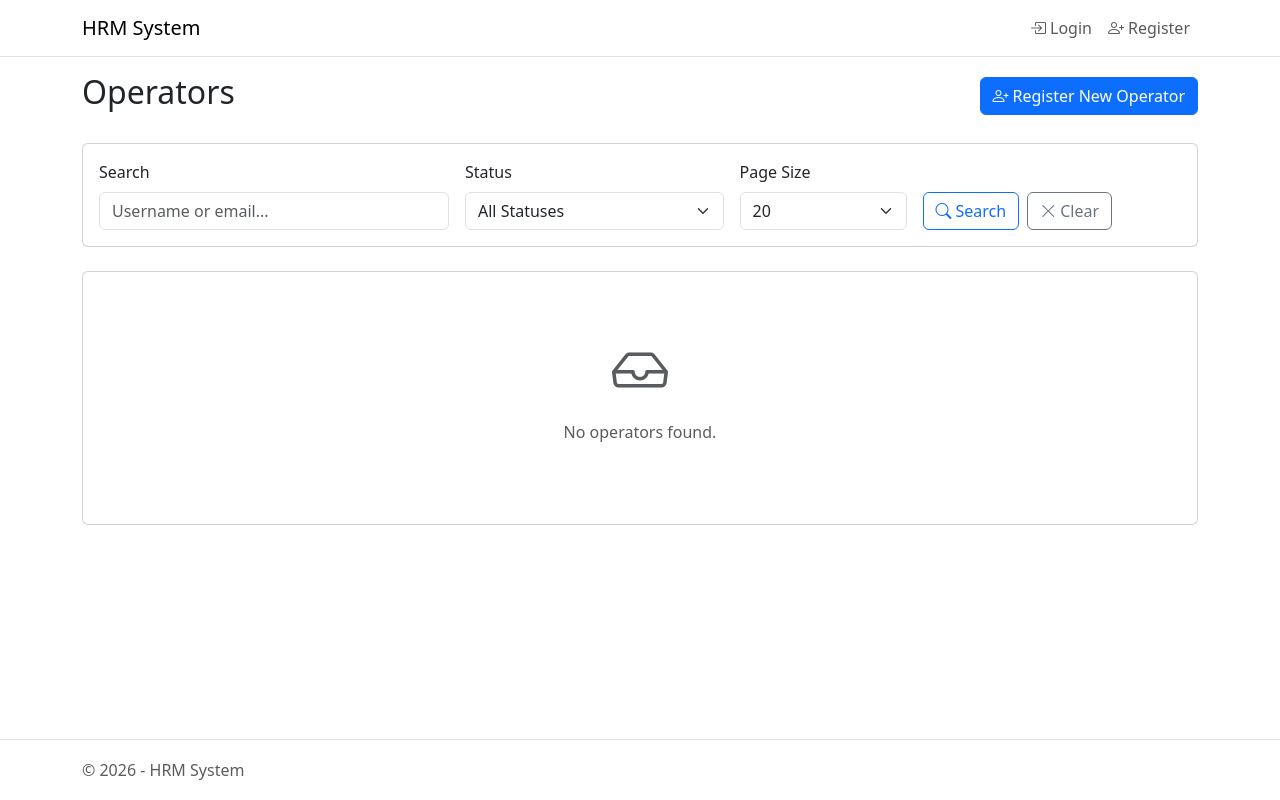
After one commit to zoamimon/HRM, an ASP.NET Core app: template src/Apps/HRM.Web/Views/Operator/Index.cshtml in a window 1280 px wide. The commit adds this page. Run offline with ASP.NET Core 8, Linux system fonts and the light colour scheme; the template is opened without the code that fills it, so the values that code supplies are empty.

Commit message:
feat: Add operator list page with pagination, search, and filter
- Add GetOperatorsQuery and OperatorSummaryDto in Identity.Application
- Add GetOperatorsQueryHandler in Identity.Infrastructure
- Add GetOperators endpoint with HasPermission in Identity.Api
- Add OperatorListViewModel, OperatorSummary, PagedResult models in HRM.Web
- Add Index action to OperatorController with pagination support
- Add Index.cshtml view with search, status filter, and pagination UI
- Update _Layout.cshtml navigation to include Operators link

```diff
--- /dev/null
+++ b/src/Apps/HRM.Web/Views/Operator/Index.cshtml
@@ -0,0 +1,215 @@
+@model OperatorListViewModel
+
+@{
+    ViewData["Title"] = "Operators";
+}
+
+<div class="d-flex justify-content-between align-items-center mb-4">
+    <h2>Operators</h2>
+    <a asp-action="Register" class="btn btn-primary">
+        <i class="bi bi-person-plus me-1"></i>Register New Operator
+    </a>
+</div>
+
+<!-- Search and Filter Form -->
+<div class="card mb-4">
+    <div class="card-body">
+        <form asp-action="Index" method="get" class="row g-3">
+            <div class="col-md-4">
+                <label class="form-label">Search</label>
+                <input type="text" name="searchTerm" value="@Model.SearchTerm" class="form-control" placeholder="Username or email..." />
+            </div>
+            <div class="col-md-3">
+                <label class="form-label">Status</label>
+                <select name="status" class="form-select">
+                    <option value="">All Statuses</option>
+                    @foreach (var status in OperatorListViewModel.StatusOptions)
+                    {
+                        <option value="@status" selected="@(Model.StatusFilter == status)">@status</option>
+                    }
+                </select>
+            </div>
+            <div class="col-md-2">
+                <label class="form-label">Page Size</label>
+                <select name="pageSize" class="form-select">
+                    <option value="10" selected="@(Model.PageSize == 10)">10</option>
+                    <option value="20" selected="@(Model.PageSize == 20)">20</option>
+                    <option value="50" selected="@(Model.PageSize == 50)">50</option>
+                    <option value="100" selected="@(Model.PageSize == 100)">100</option>
+                </select>
+            </div>
+            <div class="col-md-3 d-flex align-items-end gap-2">
+                <button type="submit" class="btn btn-outline-primary">
+                    <i class="bi bi-search me-1"></i>Search
+                </button>
+                <a asp-action="Index" class="btn btn-outline-secondary">
+                    <i class="bi bi-x-lg me-1"></i>Clear
+                </a>
+            </div>
+        </form>
+    </div>
+</div>
+
+<!-- Operators Table -->
+<div class="card">
+    <div class="card-body">
+        @if (Model.Operators.Items.Count == 0)
+        {
+            <div class="text-center py-5">
+                <i class="bi bi-inbox display-4 text-muted"></i>
+                <p class="mt-3 text-muted">No operators found.</p>
+                @if (!string.IsNullOrEmpty(Model.SearchTerm) || !string.IsNullOrEmpty(Model.StatusFilter))
+                {
+                    <a asp-action="Index" class="btn btn-link">Clear filters</a>
+                }
+            </div>
+        }
+        else
+        {
+            <div class="table-responsive">
+                <table class="table table-hover">
+                    <thead class="table-light">
+                        <tr>
+                            <th>Username</th>
+                            <th>Full Name</th>
+                            <th>Email</th>
+                            <th>Status</th>
+                            <th>Created</th>
+                            <th>Last Login</th>
+                            <th class="text-end">Actions</th>
+                        </tr>
+                    </thead>
+                    <tbody>
+                        @foreach (var op in Model.Operators.Items)
+                        {
+                            <tr>
+                                <td>
+                                    <strong>@op.Username</strong>
+                                </td>
+                                <td>@op.FullName</td>
+                                <td>
+                                    <a href="mailto:@op.Email">@op.Email</a>
+                                </td>
+                                <td>
+                                    @{
+                                        var badgeClass = op.Status switch
+                                        {
+                                            "Active" => "bg-success",
+                                            "Pending" => "bg-warning text-dark",
+                                            "Suspended" => "bg-danger",
+                                            "Deactivated" => "bg-secondary",
+                                            _ => "bg-secondary"
+                                        };
+                                    }
+                                    <span class="badge @badgeClass">@op.Status</span>
+                                </td>
+                                <td>
+                                    <span title="@op.CreatedAtUtc.ToString("yyyy-MM-dd HH:mm:ss") UTC">
+                                        @op.CreatedAtUtc.ToString("yyyy-MM-dd")
+                                    </span>
+                                </td>
+                                <td>
+                                    @if (op.LastLoginAtUtc.HasValue)
+                                    {
+                                        <span title="@op.LastLoginAtUtc.Value.ToString("yyyy-MM-dd HH:mm:ss") UTC">
+                                            @op.LastLoginAtUtc.Value.ToString("yyyy-MM-dd HH:mm")
+                                        </span>
+                                    }
+                                    else
+                                    {
+                                        <span class="text-muted">Never</span>
+                                    }
+                                </td>
+                                <td class="text-end">
+                                    <a asp-action="Details" asp-route-id="@op.Id" class="btn btn-sm btn-outline-primary">
+                                        <i class="bi bi-eye"></i> View
+                                    </a>
+                                </td>
+                            </tr>
+                        }
+                    </tbody>
+                </table>
+            </div>
+
+            <!-- Pagination -->
+            @if (Model.Operators.TotalPages > 1)
+            {
+                <nav aria-label="Operator list pagination" class="mt-4">
+                    <div class="d-flex justify-content-between align-items-center">
+                        <div class="text-muted">
+                            Showing @(Model.Operators.Items.Count) of @Model.Operators.TotalCount operators
+                            (Page @Model.Operators.PageNumber of @Model.Operators.TotalPages)
+                        </div>
+                        <ul class="pagination mb-0">
+                            <!-- First Page -->
+                            <li class="page-item @(Model.Operators.HasPreviousPage ? "" : "disabled")">
+                                <a class="page-link" asp-action="Index"
+                                   asp-route-searchTerm="@Model.SearchTerm"
+                                   asp-route-status="@Model.StatusFilter"
+                                   asp-route-pageNumber="1"
+                                   asp-route-pageSize="@Model.PageSize">
+                                    <i class="bi bi-chevron-double-left"></i>
+                                </a>
+                            </li>
+
+                            <!-- Previous Page -->
+                            <li class="page-item @(Model.Operators.HasPreviousPage ? "" : "disabled")">
+                                <a class="page-link" asp-action="Index"
+                                   asp-route-searchTerm="@Model.SearchTerm"
+                                   asp-route-status="@Model.StatusFilter"
+                                   asp-route-pageNumber="@(Model.PageNumber - 1)"
+                                   asp-route-pageSize="@Model.PageSize">
+                                    <i class="bi bi-chevron-left"></i>
+                                </a>
+                            </li>
+
+                            <!-- Page Numbers -->
+                            @{
+                                var startPage = Math.Max(1, Model.PageNumber - 2);
+                                var endPage = Math.Min(Model.Operators.TotalPages, Model.PageNumber + 2);
+                            }
+                            @for (int i = startPage; i <= endPage; i++)
+                            {
+                                <li class="page-item @(i == Model.PageNumber ? "active" : "")">
+                                    <a class="page-link" asp-action="Index"
+                                       asp-route-searchTerm="@Model.SearchTerm"
+                                       asp-route-status="@Model.StatusFilter"
+                                       asp-route-pageNumber="@i"
+                                       asp-route-pageSize="@Model.PageSize">@i</a>
+                                </li>
+                            }
+
+                            <!-- Next Page -->
+                            <li class="page-item @(Model.Operators.HasNextPage ? "" : "disabled")">
+                                <a class="page-link" asp-action="Index"
+                                   asp-route-searchTerm="@Model.SearchTerm"
+                                   asp-route-status="@Model.StatusFilter"
+                                   asp-route-pageNumber="@(Model.PageNumber + 1)"
+                                   asp-route-pageSize="@Model.PageSize">
+                                    <i class="bi bi-chevron-right"></i>
+                                </a>
+                            </li>
+
+                            <!-- Last Page -->
+                            <li class="page-item @(Model.Operators.HasNextPage ? "" : "disabled")">
+                                <a class="page-link" asp-action="Index"
+                                   asp-route-searchTerm="@Model.SearchTerm"
+                                   asp-route-status="@Model.StatusFilter"
+                                   asp-route-pageNumber="@Model.Operators.TotalPages"
+                                   asp-route-pageSize="@Model.PageSize">
+                                    <i class="bi bi-chevron-double-right"></i>
+                                </a>
+                            </li>
+                        </ul>
+                    </div>
+                </nav>
+            }
+            else
+            {
+                <div class="text-muted mt-3">
+                    Showing @(Model.Operators.Items.Count) of @Model.Operators.TotalCount operators
+                </div>
+            }
+        }
+    </div>
+</div>
--- a/src/Apps/HRM.Web/Views/Shared/_Layout.cshtml
+++ b/src/Apps/HRM.Web/Views/Shared/_Layout.cshtml
@@ -27,8 +27,8 @@
                                 </a>
                             </li>
                             <li class="nav-item">
-                                <a class="nav-link text-dark" asp-controller="Operator" asp-action="Register">
-                                    <i class="bi bi-person-plus me-1"></i>Register Operator
+                                <a class="nav-link text-dark" asp-controller="Operator" asp-action="Index">
+                                    <i class="bi bi-people me-1"></i>Operators
                                 </a>
                             </li>
                         }
```
Also changed, not shown: src/Apps/HRM.Web/Controllers/OperatorController.cs (+48 -0 lines), src/Apps/HRM.Web/Models/OperatorListViewModel.cs (added, +44 -0 lines), src/Apps/HRM.Web/Models/OperatorSummary.cs (added, +16 -0 lines), src/Apps/HRM.Web/Models/PagedResult.cs (added, +16 -0 lines), src/Apps/HRM.Web/Services/ApiClient.cs (+102 -0 lines), src/Modules/Identity/HRM.Modules.Identity.Api/Endpoints/OperatorEndpoints.cs (+47 -0 lines), src/Modules/Identity/HRM.Modules.Identity.Application/Queries/GetOperators/GetOperatorsQuery.cs (added, +33 -0 lines), src/Modules/Identity/HRM.Modules.Identity.Application/Queries/GetOperators/OperatorSummaryDto.cs (added, +51 -0 lines), src/Modules/Identity/HRM.Modules.Identity.Infrastructure/Queries/GetOperatorsQueryHandler.cs (added, +85 -0 lines).
